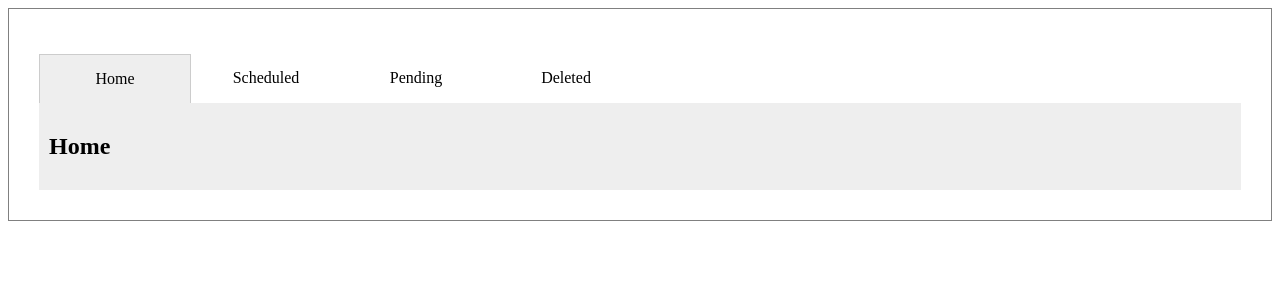
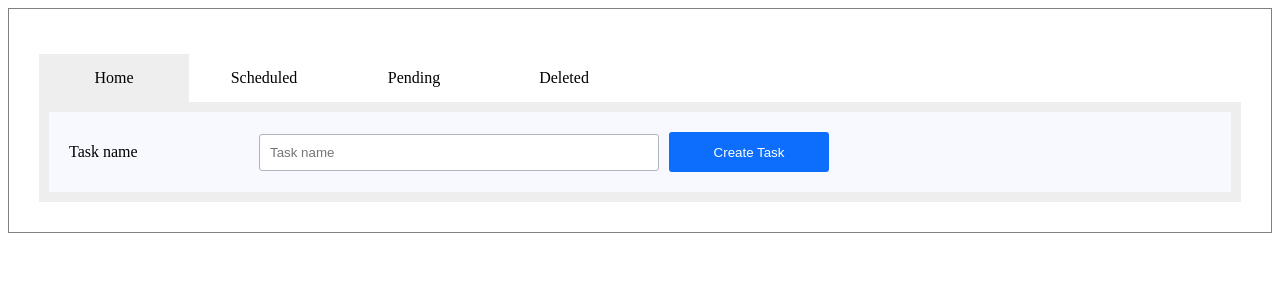
Before and after one commit to jonathan0494/TodoApp, a React (Vite) app: page / in a window 1280 px wide. Shown: the top 300 px of the page. Built offline with nearby package versions, Linux system fonts and the light colour scheme.

Commit message:
feature-home[1/n] - Added Home component

```diff
--- a/src/App.jsx
+++ b/src/App.jsx
@@ -1,4 +1,5 @@
 import React, { useState } from 'react'
+import Home from './components/Home';
 import { TabManager } from './components/user_interface'
 
 const TABS = [{ id: 0, title: 'Home' },
@@ -16,7 +17,6 @@ function App() {
   )
 }
 
-const Home = () => <h2>Home</h2>;
 const Scheduled = () => <h2>Scheduled</h2>;
 const Pending = () => <h2>Pending</h2>;
 const Deleted = () => <h2>Deleted</h2>;
--- /dev/null
+++ b/src/components/Home/Home.scss
@@ -0,0 +1,13 @@
+
+
+.home-wrapper {
+    background-color: ghostwhite;
+    padding: 20px;
+    display: flex;
+
+    > Button { height: 40px; }
+    .input-field-wrapper {
+        Input { width: 400px; padding: 10px; }
+        label { width: 100px; }
+    }
+}
--- /dev/null
+++ b/src/components/Home/index.jsx
@@ -0,0 +1,20 @@
+import React, { useState } from 'react'
+import { Button, InputField } from '../user_interface';
+import './Home.scss';
+
+const Home = () => {
+    const [task, setTask] = useState();
+    return (
+        <div className='home-wrapper'>
+            <InputField type="search"
+                        label="Task name"
+                        placeholder="Task name"
+                        value={task}
+                        onChange={e => setTask(e.target.value)} />
+            <Button primary>Create Task</Button>
+        </div>
+    );
+
+};
+
+export default Home;
--- a/src/components/user_interface/InputField/InputField.scss
+++ b/src/components/user_interface/InputField/InputField.scss
@@ -1,6 +1,6 @@
 .input-field-wrapper {
     display: grid;
-    grid-template-columns: 2fr 1fr 4fr;
+    grid-template-columns: 2fr 1fr auto;
     column-gap: 10px;
     align-items: center;
     width: 600px;
--- a/src/components/user_interface/Menu/TabManager/TabManager.scss
+++ b/src/components/user_interface/Menu/TabManager/TabManager.scss
@@ -21,8 +21,6 @@ $tab-border-color: #ccc;
         }
 
         .active {
-            border: solid tab-border-color;
-            border-width: 1px 1px 0 1px;
             background-color: $tab-background-color;
         }
     }
```
